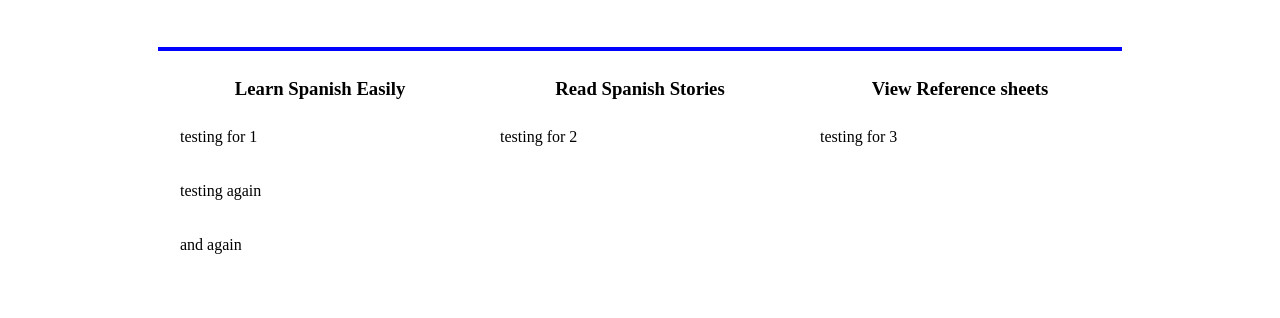
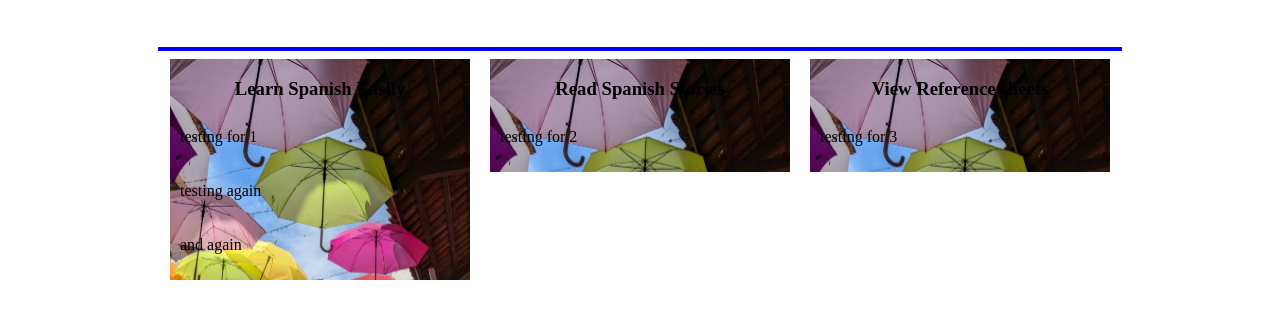
Before and after one commit to Martin0484/spanishtesting.github.io, a plain HTML site: page index.html in a window 1280 px wide. Shown: the part 90-408 px from the top of the page. Drawn offline with Linux system fonts and the light colour scheme.

Commit message:
Update LearnSpanish.css
fixed the CSS code to remove images/

```diff
--- a/LearnSpanish.css
+++ b/LearnSpanish.css
@@ -20,11 +20,11 @@ h1:hover {
   width: 300px;
   float: left;
   margin: 10px;
-  background-image: url("images/firstphoto.jpg");
+  background-image: url("firstphoto.jpg");
 }
 
 .second:hover {
-  background-image: url("images/secondphoto.jpg");
+  background-image: url("secondphoto.jpg");
 }
 
 h3 {
```
